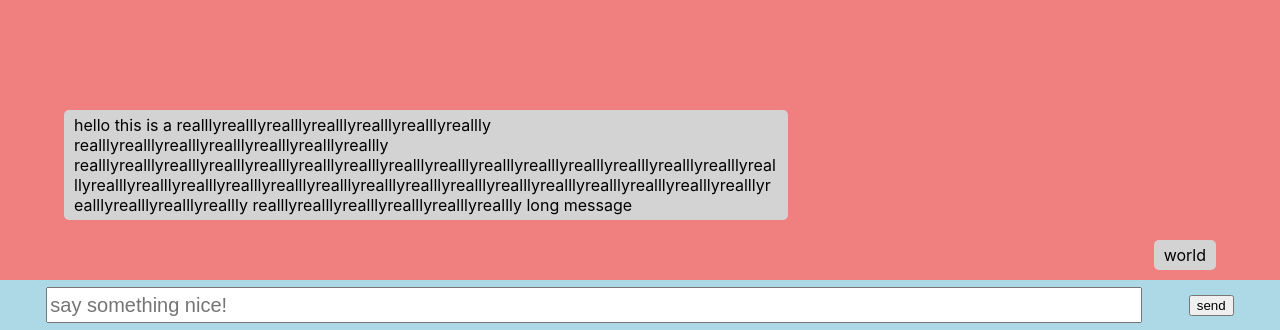
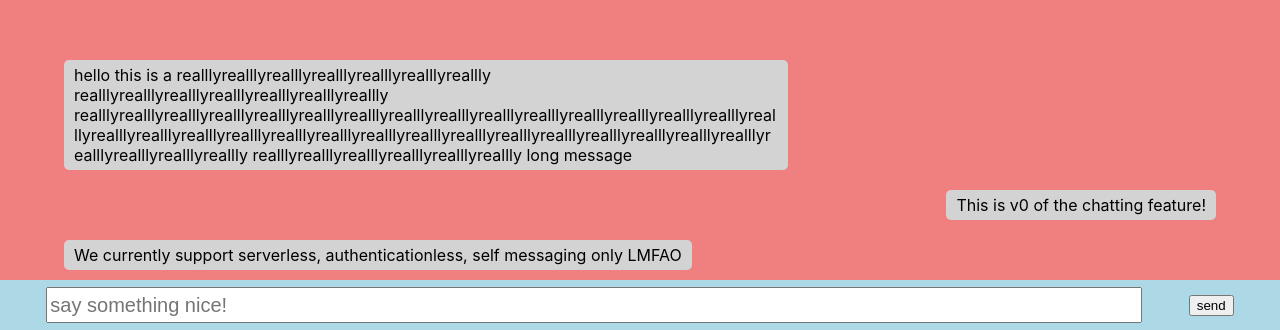
Before and after one commit to tylercodes1/message-app-web-ui, a React (Create React App) app: page / in a window 1280 px wide. Shown: the part 470-800 px from the top of the page. Built offline with nearby package versions, Linux system fonts and the light colour scheme.

Commit message:
Fixed scroll bug

```diff
--- a/src/Pages/ChatroomPage/ChatroomPage.css
+++ b/src/Pages/ChatroomPage/ChatroomPage.css
@@ -6,13 +6,17 @@
 }
 
 .message-view {
+   overflow-y: auto;
    display: flex;
-   flex-direction: column;
+   flex-flow: column nowrap;
    align-items: center;
-   justify-content: flex-end;
    height: calc(100% - 50px);
    width: 100%;
    background-color: lightcoral;
+}
+
+.message-view > :first-child {
+   margin-top: auto !important;
 }
 
 .chat-bar {
--- a/src/Pages/ChatroomPage/ChatroomPage.js
+++ b/src/Pages/ChatroomPage/ChatroomPage.js
@@ -12,7 +12,16 @@ export default function ChatroomPage() {
          recipient: 'loggedInUser',
          sender: 'otherUser',
       },
-      { message: 'world', recipient: 'otherUser', sender: 'loggedInUser' },
+      {
+         message: `This is v0 of the chatting feature!`,
+         recipient: 'otherUser',
+         sender: 'loggedInUser',
+      },
+      {
+         message: `We currently support serverless, authenticationless, self messaging only LMFAO`,
+         recipient: 'loggedInUser',
+         sender: 'otherUser',
+      },
    ])
    const users = [
       { name: 'Tyler', username: 'loggedInUser' },
```
